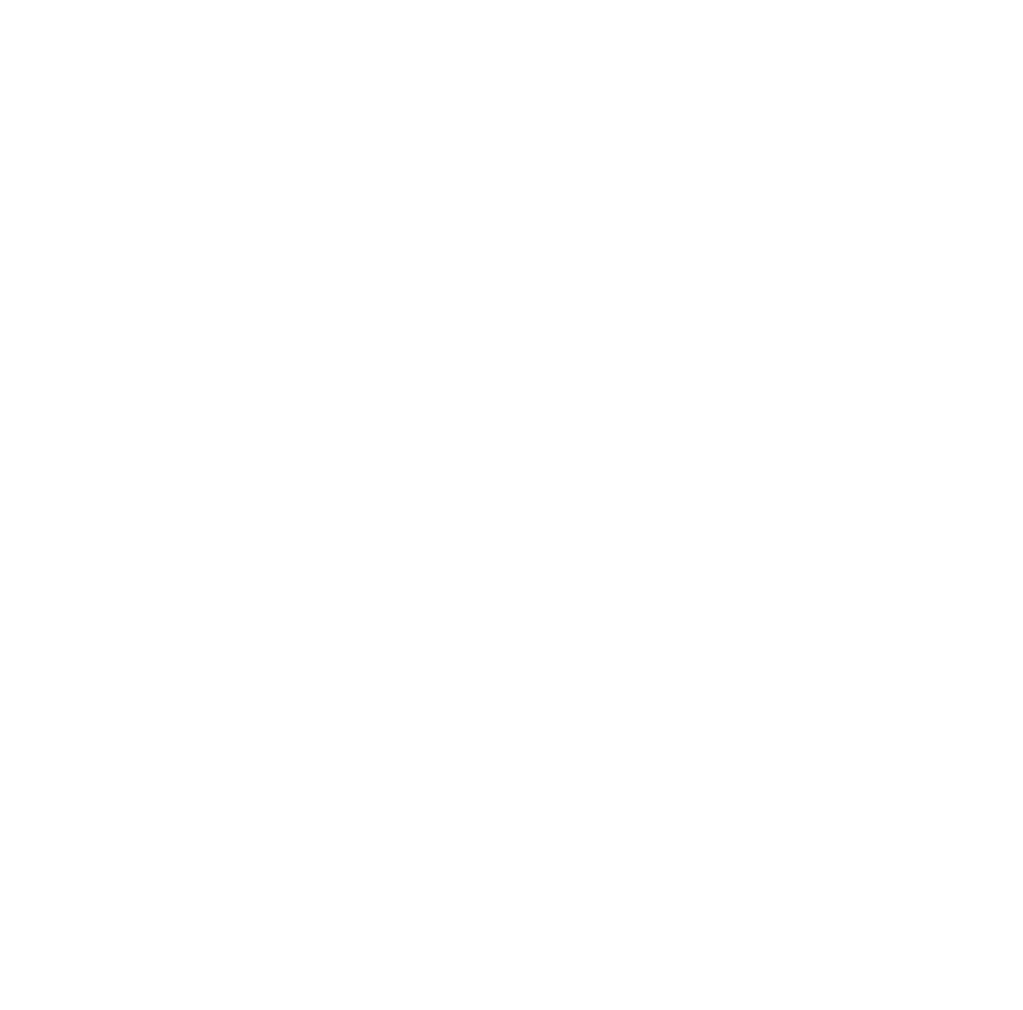
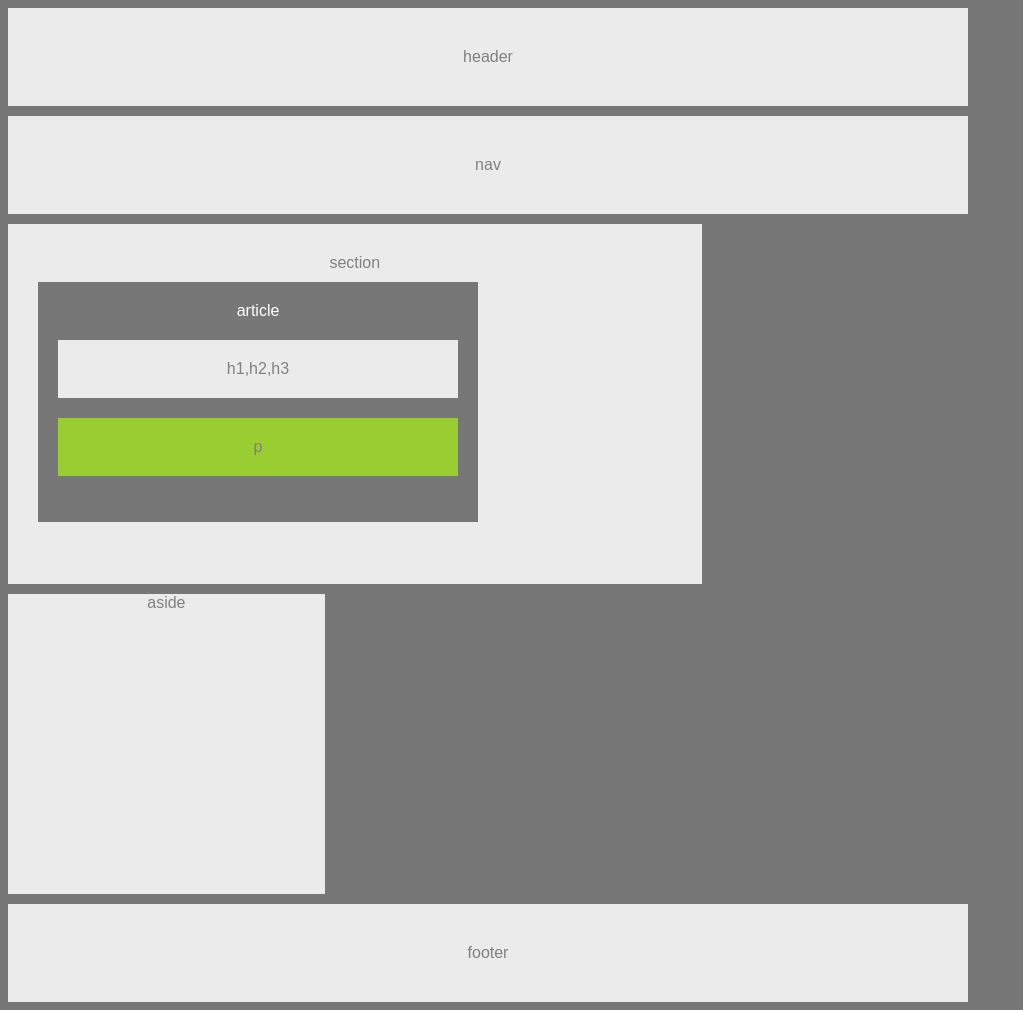
Before and after one commit to BakerShoeMaker/HW-Wireframe, a plain HTML site: page index.html in a window 1280 px wide. Shown: the whole page, without its empty margins (0-1023 px from the left). Before the commit the page ends 800 px from the top, so only its background shows below. Drawn offline with Linux system fonts and the light colour scheme.

Commit message:
Close but not finished

```diff
--- a/index.html
+++ b/index.html
@@ -5,8 +5,23 @@
 </head>
 
 
-<body>
+<body class="containerMaster">
 
+<header class="containerHeader">header</header>
+<nav class ="containerNav">nav</nav>
+
+    <section class="containerSection">section
+
+        <article class="containerArticle">article
+        <div class="containerh1h2h3">h1,h2,h3</div>
+        <p class="containerParagraph">p<p/>
+        </article>
+
+    </section>
+
+<aside class="containerAside">aside</aside>
+
+<footer class="containerFooter"> footer </footer>
 </body>
 
 
--- a/styles.css
+++ b/styles.css
@@ -0,0 +1,90 @@
+*{
+    font-family: "Arial","Helvetica",sans-serif;
+    background-color:#777;
+}
+/*body, div, header, aside, footer{*/
+    /*margin:0px;*/
+    /*padding:0px;*/
+/*}*/
+
+.containerMaster{
+    width: 960px;
+
+
+}
+
+.containerHeader{
+    background-color: #ebebeb;
+    color: grey;
+    text-align: center;
+    margin-bottom: 10px;
+    padding: 40px;
+
+}
+.containerNav{
+
+    background-color: #ebebeb;
+    color: grey;
+    text-align: center;
+    margin-bottom: 10px;
+    padding: 40px;
+}
+
+.containerSection{
+
+    background-color: #ebebeb;
+    color: grey;
+    text-align: center;
+    margin-bottom: 10px;
+    padding: 30px;
+    width: 66%;
+    height: 300px;
+
+}
+
+.containerArticle{
+    background-color: #777;
+    color: white;
+    text-align: center;
+    margin-top: 10px;
+    margin-bottom: 10px;
+    padding: 20px;
+    width: 400px;
+    height: 200px;
+}
+
+.containerh1h2h3{
+    background-color: #ebebeb;
+    text-align: center;
+    margin-top: 20px;
+    margin-bottom: 20px;
+    color: grey;
+    padding: 20px;
+
+}
+
+.containerParagraph{
+    text-align: center;
+    margin-bottom: 10px;
+    color: grey;
+    padding: 20px;
+    background-color: yellowgreen;
+
+}
+
+.containerAside{
+    background-color: #ebebeb;
+    text-align: center;
+    color: grey;
+    width: 33%;
+    height: 300px;
+}
+
+.containerFooter{
+    background-color: #ebebeb;
+    text-align: center;
+    margin-top: 10px;
+    padding: 40px;
+    color: grey;
+
+}
```
